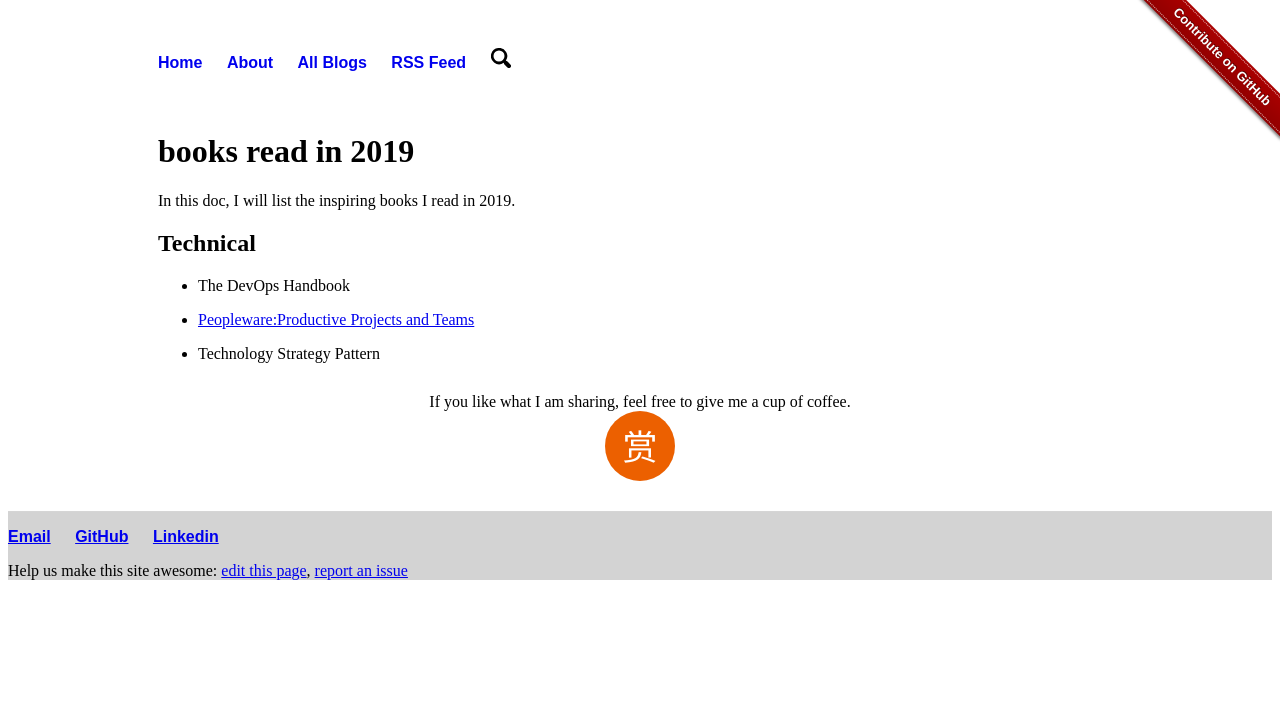
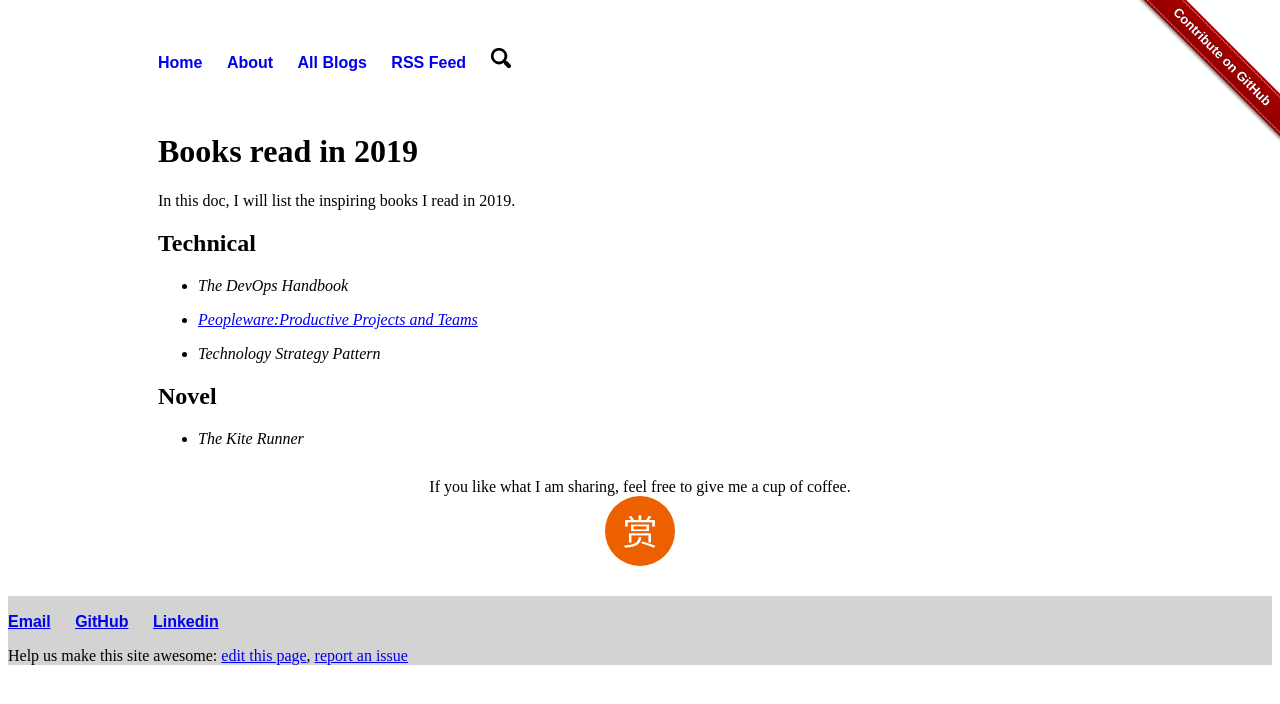
Before and after one commit to liuning0820/liuning0820.github.io, a Jekyll site: the page built from _posts/2019-02-19-book-list-2019.md, in a window 1280 px wide. Shown: the top 704 px of the page. Built offline with Jekyll 4.4.1, drawn with Linux system fonts in a browser that asks for light colours.

Commit message:
英语书名用斜体表示，无书名号。

```diff
--- a/_posts/2019-02-19-book-list-2019.md
+++ b/_posts/2019-02-19-book-list-2019.md
@@ -1,17 +1,20 @@
 ---
 layout: default
-title: "books read in 2019"
 author: liuning0820
 ---
 
-# books read in 2019
+# Books read in 2019
 
 In this doc, I will list the inspiring books I read in 2019.
 
 ## Technical
 
-- The DevOps Handbook
+- *The DevOps Handbook*
 
-- [Peopleware:Productive Projects and Teams](http://3.droppdf.com/files/lDiI0/peopleware-3rd-edition.pdf)
+- *[Peopleware:Productive Projects and Teams](http://3.droppdf.com/files/lDiI0/peopleware-3rd-edition.pdf)*
 
-- Technology Strategy Pattern
+- *Technology Strategy Pattern*
+
+## Novel
+
+- *The Kite Runner*
```
